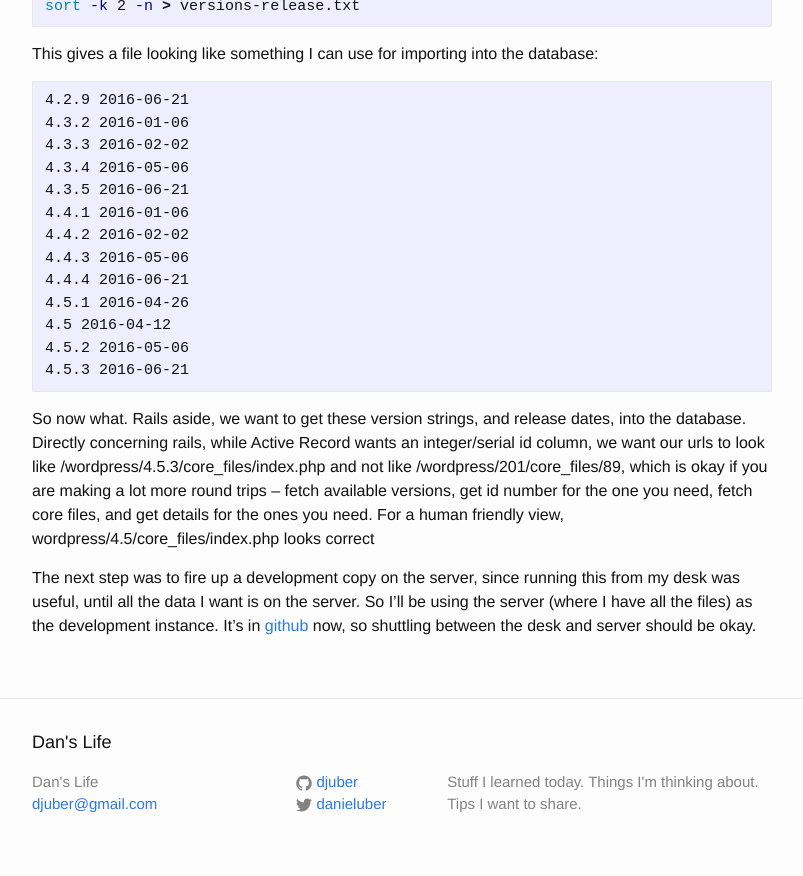
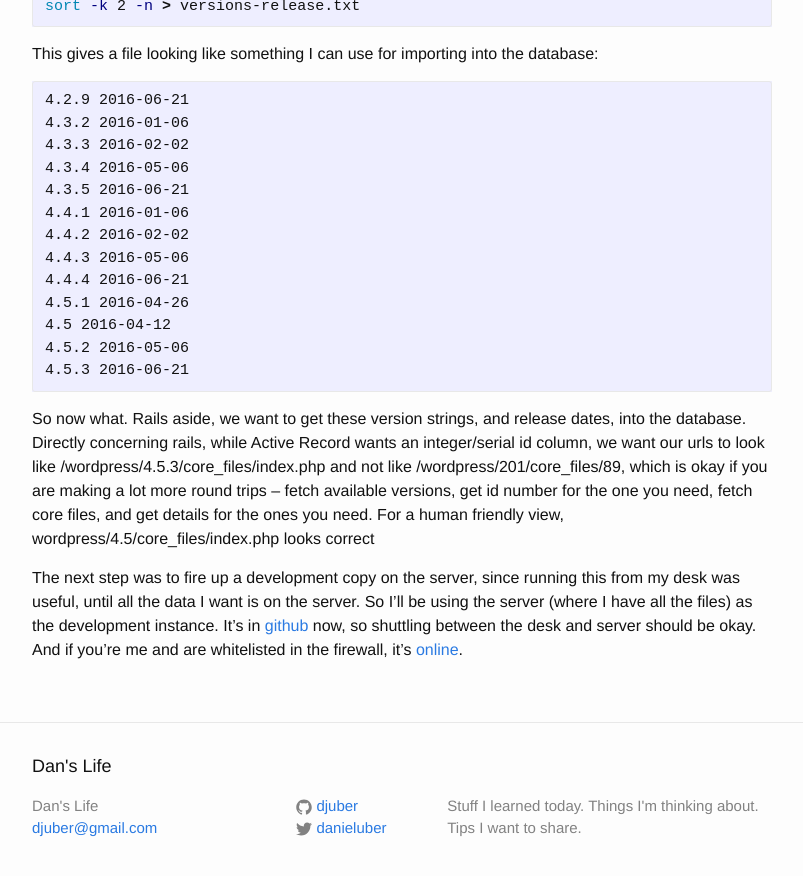
Before and after one commit to djuber/myblog, a Jekyll site: the page built from _posts/2016-07-09-Weekend-Plans.markdown, in a window 1280 px wide and 900 px high, scrolled down 2843 px. Shown: the top 876 px of the window, without its empty margins (238-1041 px from the left). Built offline with Jekyll 4.4.1, drawn with Linux system fonts in a browser that asks for light colours.

Commit message:
automated 2016-07-09-14:50:38

```diff
--- a/_posts/2016-07-09-Weekend-Plans.markdown
+++ b/_posts/2016-07-09-Weekend-Plans.markdown
@@ -140,4 +140,4 @@ This gives a file looking like something I can use for importing into the databa
 
 So now what. Rails aside, we want to get these version strings, and release dates, into the database. Directly concerning rails, while Active Record wants an integer/serial id column, we want our urls to look like /wordpress/4.5.3/core_files/index.php and not like /wordpress/201/core_files/89, which is okay if you are making a lot more round trips -- fetch available versions, get id number for the one you need, fetch core files, and get details for the ones you need. For a human friendly view, wordpress/4.5/core_files/index.php looks correct
 
-The next step was to fire up a development copy on the server, since running this from my desk was useful, until all the data I want is on the server. So I'll be using the server (where I have all the files) as the development instance. It's in [github](ttps://github.com/djuber/wpfiles) now, so shuttling between the desk and server should be okay.
+The next step was to fire up a development copy on the server, since running this from my desk was useful, until all the data I want is on the server. So I'll be using the server (where I have all the files) as the development instance. It's in [github](ttps://github.com/djuber/wpfiles) now, so shuttling between the desk and server should be okay. And if you're me and are whitelisted in the firewall, it's [online](http://beta-reduction.com:3000/).
```
